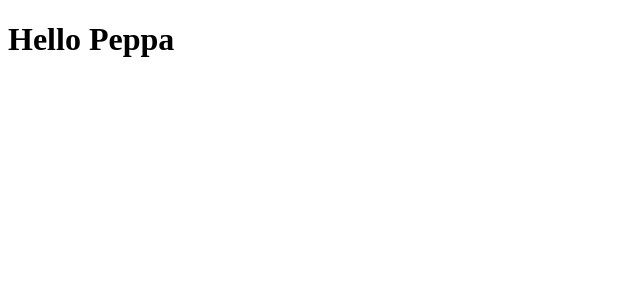
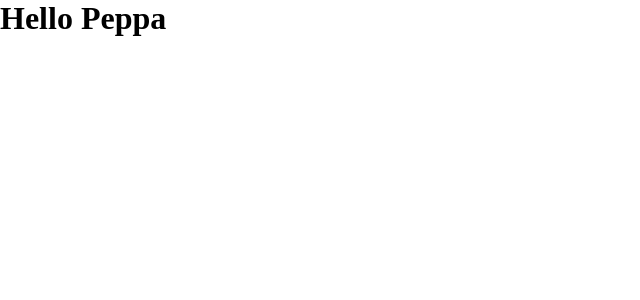
Before and after one commit to luccas-specht/initial-react, a React app: page / in a window 1280 px wide. Shown: the top 300 px of the page, without its empty margins (0-640 px from the left). Built offline with nearby package versions, Linux system fonts and the light colour scheme.

Commit message:
feat: import css files

```diff
--- a/src/app.jsx
+++ b/src/app.jsx
@@ -1,3 +1,5 @@
+import './styles/global.css'
+
 export function App() {
   return <h1>Hello Peppa</h1>
 }
--- /dev/null
+++ b/src/styles/global.css
@@ -0,0 +1,9 @@
+* {
+  margin: 0;
+  padding: 0;
+  box-sizing: border-box;
+}
+
+body {
+  font: Arial, Helvetica, sans-serif;
+}
```
